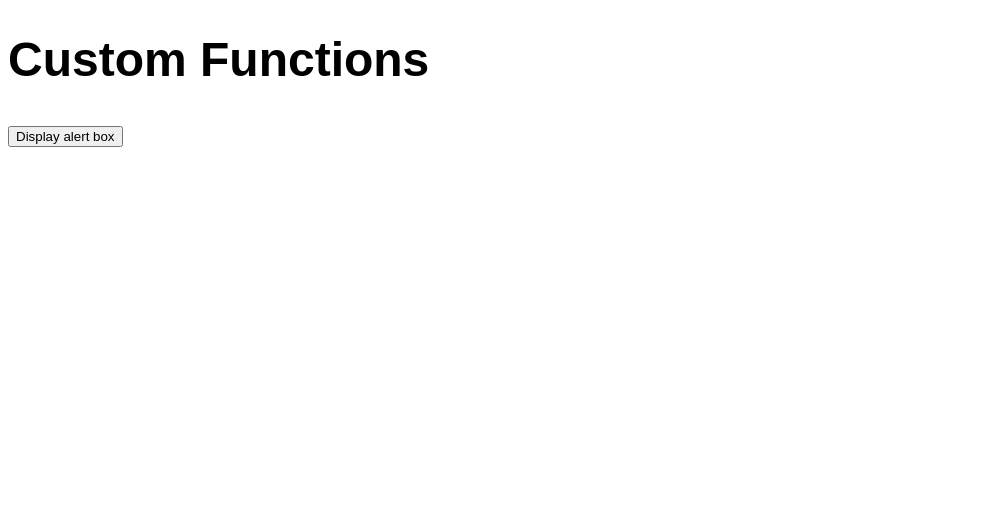
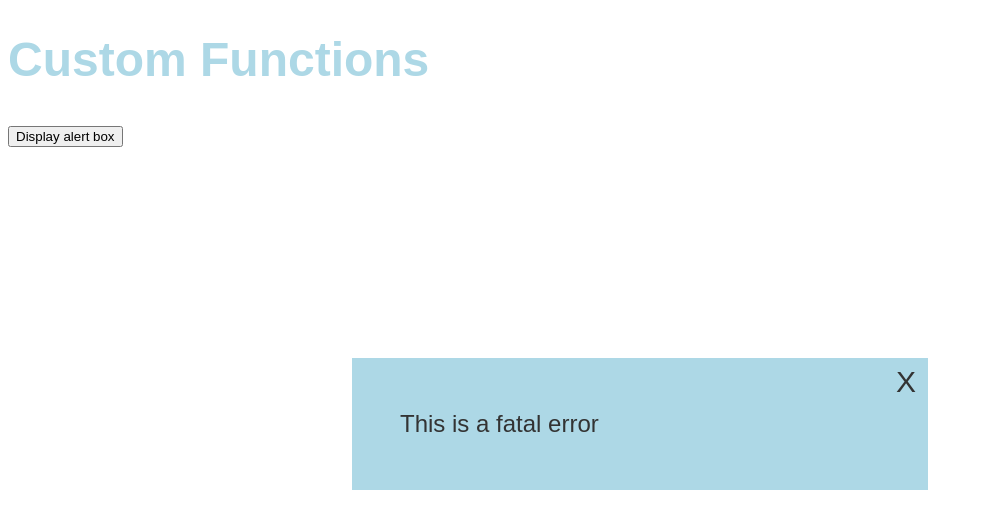
Before and after one commit to student-DGibbons/comp1073-25w, a plain HTML site: page lesson-5/custom.html in a window 1280 px wide. Both pictures are taken after a click on the button "Display alert box". Shown: the whole page, without its empty margins (0-983 px from the left). Drawn offline with Linux system fonts and the light colour scheme.

Commit message:
Completed first part of lesson

```diff
--- a/lesson-5/js/custom.js
+++ b/lesson-5/js/custom.js
@@ -1,50 +1,74 @@
 // STEP 1a: Create reference for button element 'btn'
 
+const btn = document.querySelector('button');
+
 // STEP 1b: Create reference for primary heading 'h1'
-
+const h1 = document.querySelector('h1');
 
 // STEP 3: Build an onclick event handler for 'btn' that invokes the displayMessage() function
-
+btn.onclick = function () {
+    let msgColor =  displayMessage('This is a fatal error', "");
+    h1.style.color = msgColor;
+}
 
 // STEP 8d: Set the h1 element to the above color returned by the displayMessage function
 
+
 // STEP 2: Create a function called displayMessage()
+function displayMessage(msgText, msgType){
 
     // STEP 3a: Create a P element referenced by var msgPanel
+    let msgPanel = document.createElement('p');
 
     // STEP 3b: Add a class attribute, "msgPanel" (refer to the CSS above)
+    msgPanel.setAttribute("class", "msgPanel");
 
     // STEP 3c: Insert the message text into the new paragraph element
-
+    msgPanel.textContent = msgText;
     // STEP 3d: Append the element to the document body
-
+    document.body.append(msgPanel);
 
     // STEP 4a: Create a close button referenced by var closeBtn
 
+    let closeBtn = document.createElement("button");
+
     // STEP 4b: Add the letter 'x' to the button
+    closeBtn.textContent = 'X';
 
     // STEP 4c: Add this new button element as a child of the msgPanel paragraph element created earlier
-
+    msgPanel.append(closeBtn);
 
     // STEP 5: Build an onclick event handler for the close button that removes the msgPanel from the DOM entirely using the removeChild() method
-
+    closeBtn.onclick = function(){
+        msgPanel.remove();
+    }
 
     // STEP 6a: Revise the function at STEP 2 to accept a parameter, 'msgText'
+
     // STEP 6b: At STEP 3 above, adapt the call to displayMessage() to include a string that should appear in the msgPanel
     // STEP 6c: Adjust STEP 3c above to use the passed-in parameter 'msgText'
 
     // STEP 7a: Revise the function at STEP 2 again to accept a second parameter, 'msgType'
     // STEP 7b: Build an if/elseif/else statement (or a switch) below that adds a class of either 'error', 'warning', or 'default' to the msgPanel element using the built-in method classList.add() - refer to the above CSS to see the styles associated with each of these classes
-
+    if(msgType === "error"){
+        msgPanel.classList.add("error");
+    } else if(msgType === "warning"){
+        msgPanel.classList.add("warning");
+    } else {
+        msgPanel.classList.add("default");
+    }
 
     // STEP 8: Returning data from a function
     // STEP 8a: Capture the background-color property of the message panel
 
+    let msgPanelColor = window.getComputedStyle(msgPanel).getPropertyValue("background-color");
+    console.log(msgPanelColor);
     // STEP 8b: Return the background-color to the script that invoked this function
-
+    return msgPanelColor;
     // STEP 8c: Modify the line that calls this function above (in STEP 3) such that we set a variable to be equal to the name of this function.
 
 
+}
     // Next, open up the provided code for Lab 5 and review the instructions for the challenge.
 
 
```
Also changed, not shown: lesson-6/events.html (+8 -0 lines), lesson-6/js/events.js (+31 -4 lines).
